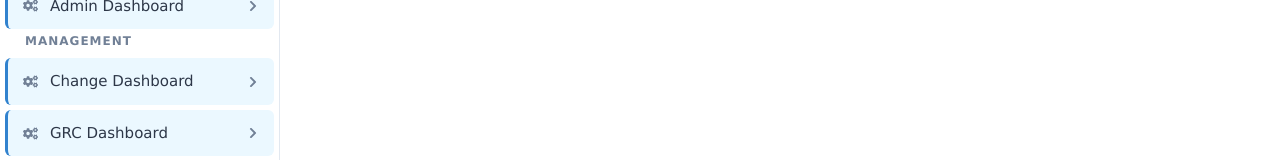
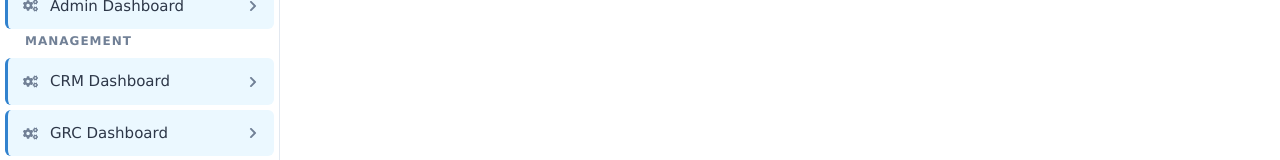
Before and after one commit to HarishTPrasad/dc2, a React (Create React App) app in the folder frontend/: page /dashboard in a window 1280 px wide. Shown: the part 180-340 px from the top of the page. Built offline with nearby package versions, Linux system fonts and the light colour scheme; sample sign-in values are in the browser's storage.

Commit message:
new update

```diff
--- a/frontend/src/Components/Pages/CMDash/ChangeM.jsx
+++ b/frontend/src/Components/Pages/CMDash/ChangeM.jsx
@@ -355,7 +355,7 @@ function ChangeM() {
   return (
     <Container>
       <Header>
-        <Title>Change Management</Title>
+        <Title>CRM Dashboard</Title>
         <ButtonGroup>
           <ActionButton primary onClick={handleCreateNew}>
             <i className="fas fa-plus"></i>
--- a/frontend/src/Components/Pages/Dashboard.jsx
+++ b/frontend/src/Components/Pages/Dashboard.jsx
@@ -177,7 +177,7 @@ function Dashboard() {
                   ...styles.buttonIcon,
                   color: isActive("/dashboard/changem") ? colors.primary : colors.textLight
                 }} />
-                <span>Change Dashboard</span>
+                <span>CRM Dashboard</span>
               </div>
               <FaChevronRight style={{
                 ...styles.arrowIcon,
```
